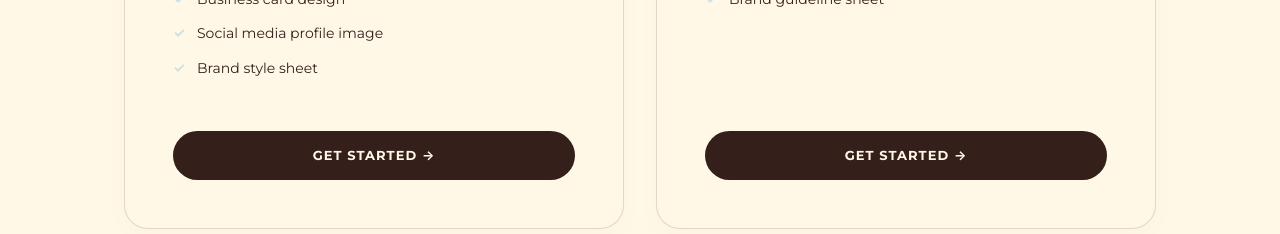
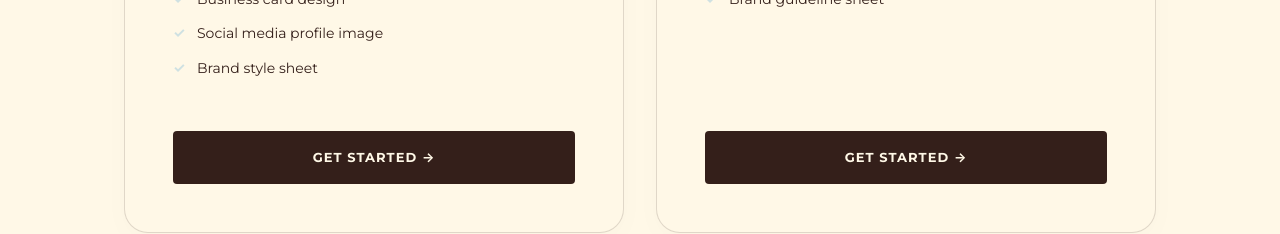
Before and after one commit to milanese88/intent-digital, a React (Vite) app: page / in a window 1280 px wide. Shown: the part 3880-4114 px from the top of the page. Built offline with nearby package versions, Linux system fonts and the light colour scheme; a web font is replaced by a local one.

Commit message:
Update home.css

```diff
--- a/src/styles/home.css
+++ b/src/styles/home.css
@@ -835,9 +835,10 @@
 
 .btn-card {
   width: 100%;
-  padding: 14px 0;
+  padding: 16px 0;
   background-color: var(--espresso);
   color: var(--cream);
+  border-radius: 4px; /* Rectangle shape */
 }
 
 .btn-card-basics,
```
